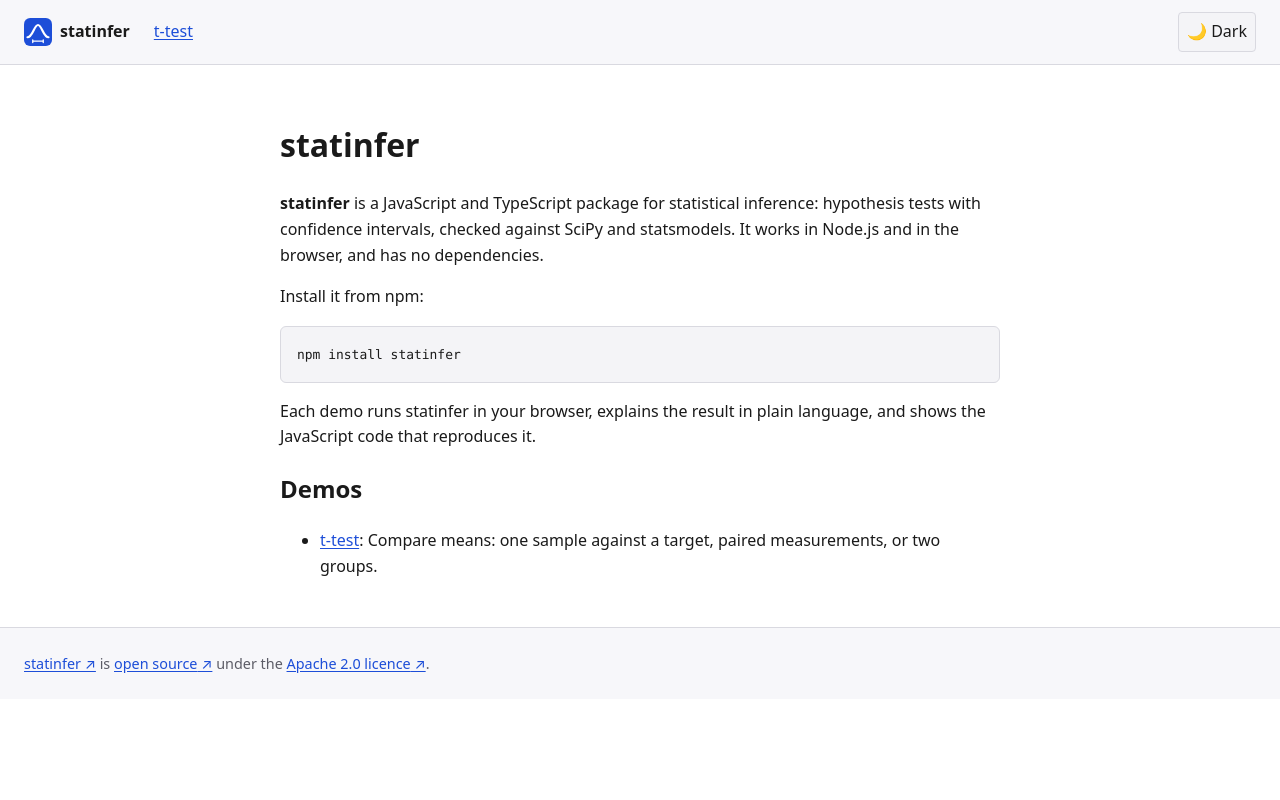
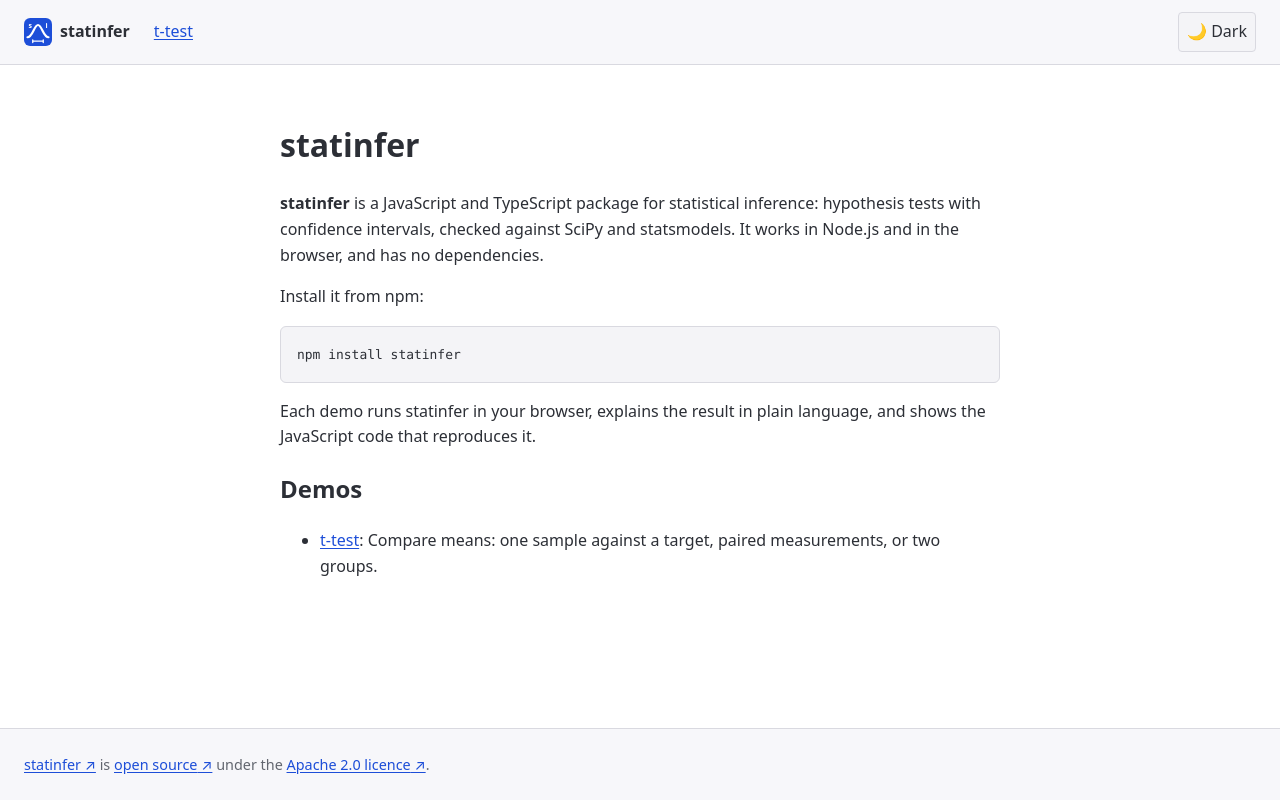
Before and after one commit to leehart3000/statinfer, a Next.js app in the folder demo/: page / in a window 1280 px wide. Built offline with nearby package versions, Linux system fonts and the light colour scheme.

Commit message:
Refine titles, logo, text colour and footer position

```diff
--- a/demo/src/app/globals.css
+++ b/demo/src/app/globals.css
@@ -2,8 +2,8 @@
 :root {
   color-scheme: light;
   --bg: #ffffff;
-  --fg: #1a1a1a;
-  --muted: #5c5c66;
+  --fg: #2c2f36;
+  --muted: #62666f;
   --border: #d9d9e0;
   --surface: #f4f4f7;
   --link: #1d4ed8;
@@ -204,3 +204,15 @@
   white-space: nowrap;
   border: 0;
 }
+
+/* Stretch the main area, so the footer sits at the bottom of short pages. */
+body {
+  display: flex;
+  flex-direction: column;
+  min-height: 100dvh;
+}
+
+.site-main {
+  flex: 1;
+  width: 100%;
+}
--- a/demo/src/app/layout.tsx
+++ b/demo/src/app/layout.tsx
@@ -4,7 +4,7 @@
 import "./globals.css";
 
 export const metadata: Metadata = {
-  title: { default: "statinfer - demo", template: "statinfer - demo - %s" },
+  title: { default: "statinfer - demo", template: "statinfer - %s" },
   description: "Try statinfer, statistical inference for JavaScript and TypeScript, in your browser.",
   icons: { icon: "/logo.svg" },
 };
--- a/demo/src/app/t-test/page.tsx
+++ b/demo/src/app/t-test/page.tsx
@@ -1,7 +1,7 @@
 import type { Metadata } from "next";
 import TTestDemo from "./ttest-demo";
 
-export const metadata: Metadata = { title: "t-test" };
+export const metadata: Metadata = { title: "t-test demo" };
 
 export default function TTestPage() {
   return (
```
Also changed, not shown: demo/public/logo.svg.
